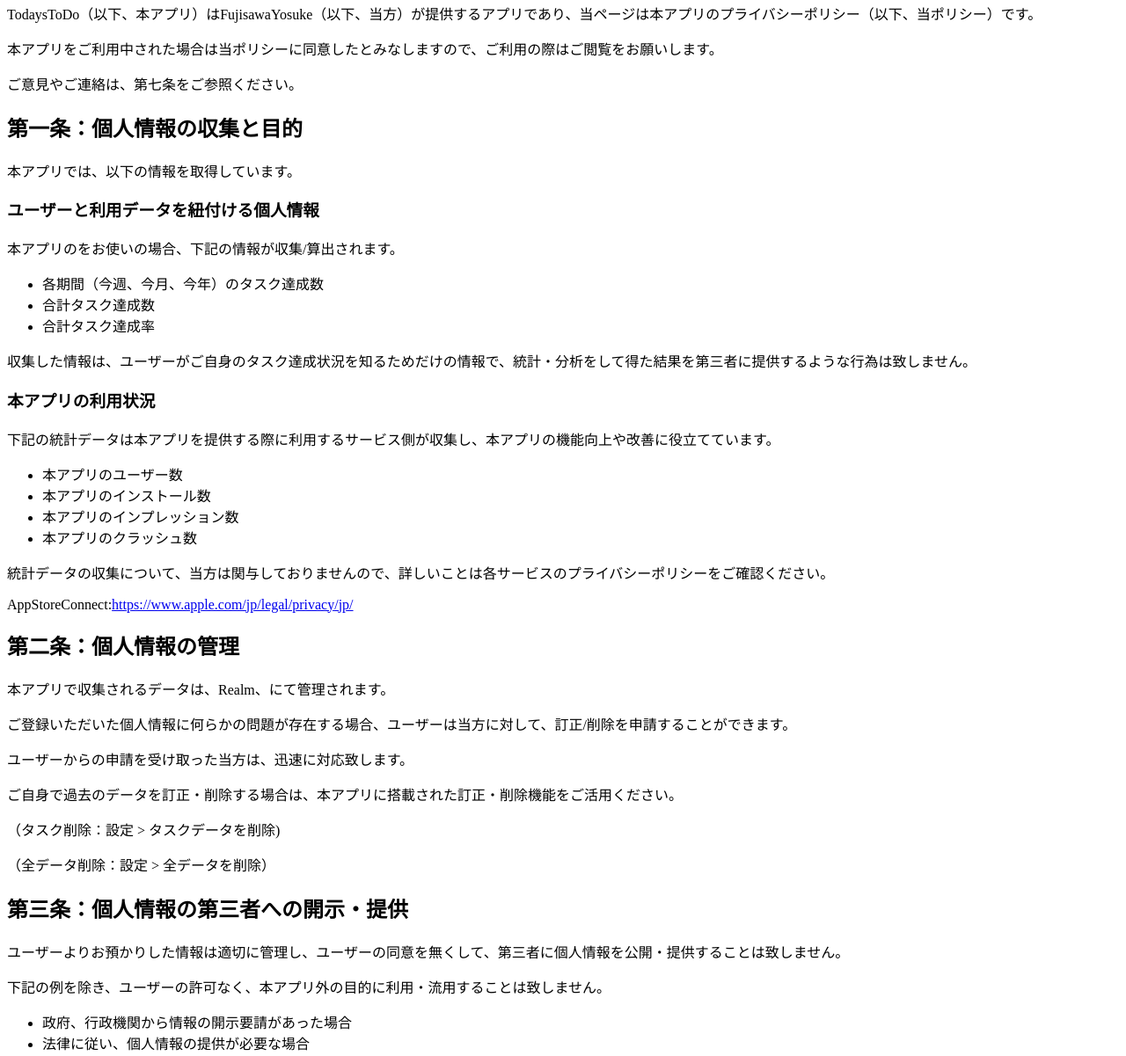
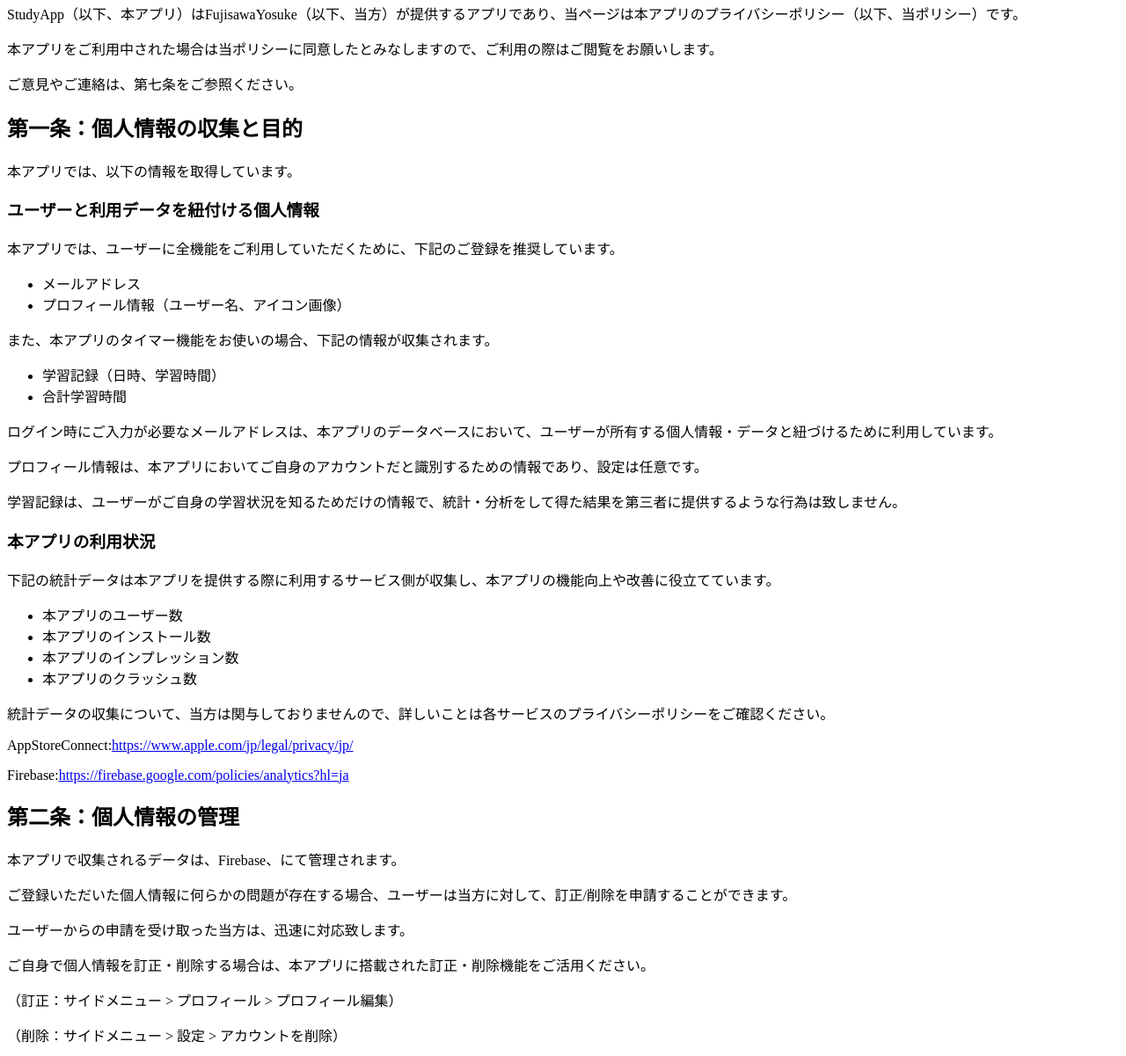
Before and after one commit to CatLuck2/StudyApp-PrivacyPolicy, a plain HTML site: page docs/index.html in a window 1280 px wide. Shown: the part 86-1287 px from the top of the page at 88% size. Drawn offline with Linux system fonts and the light colour scheme.

```diff
--- a/docs/index.html
+++ b/docs/index.html
@@ -6,20 +6,26 @@
         <meta name="viewport" content="width=device-width">
     </head>
     <body>
-        <h1>【TodaysToDo】プライバシーポリシー</h1>
-        <p>TodaysToDo（以下、本アプリ）はFujisawaYosuke（以下、当方）が提供するアプリであり、当ページは本アプリのプライバシーポリシー（以下、当ポリシー）です。</p>
+        <h1>【StudyApp】プライバシーポリシー</h1>
+        <p>StudyApp（以下、本アプリ）はFujisawaYosuke（以下、当方）が提供するアプリであり、当ページは本アプリのプライバシーポリシー（以下、当ポリシー）です。</p>
         <p>本アプリをご利用中された場合は当ポリシーに同意したとみなしますので、ご利用の際はご閲覧をお願いします。</p>
         <p>ご意見やご連絡は、第七条をご参照ください。</p>
         <h2>第一条：個人情報の収集と目的</h2>
         <p>本アプリでは、以下の情報を取得しています。</p>
         <h3>ユーザーと利用データを紐付ける個人情報</h3>
-        <p>本アプリのをお使いの場合、下記の情報が収集/算出されます。</p>
+        <p>本アプリでは、ユーザーに全機能をご利用していただくために、下記のご登録を推奨しています。</p>
         <ul>
-            <li>各期間（今週、今月、今年）のタスク達成数</li>
-            <li>合計タスク達成数</li>
-            <li>合計タスク達成率</li>
+            <li>メールアドレス</li>
+            <li>プロフィール情報（ユーザー名、アイコン画像）</li>
         </ul>
-        <p>収集した情報は、ユーザーがご自身のタスク達成状況を知るためだけの情報で、統計・分析をして得た結果を第三者に提供するような行為は致しません。</p>
+        <p>また、本アプリのタイマー機能をお使いの場合、下記の情報が収集されます。</p>
+        <ul>
+            <li>学習記録（日時、学習時間）</li>
+            <li>合計学習時間</li>
+        </ul>
+        <p>ログイン時にご入力が必要なメールアドレスは、本アプリのデータベースにおいて、ユーザーが所有する個人情報・データと紐づけるために利用しています。</p>
+        <p>プロフィール情報は、本アプリにおいてご自身のアカウントだと識別するための情報であり、設定は任意です。</p>
+        <p>学習記録は、ユーザーがご自身の学習状況を知るためだけの情報で、統計・分析をして得た結果を第三者に提供するような行為は致しません。</p>
         <h3>本アプリの利用状況</h3>
         <p>下記の統計データは本アプリを提供する際に利用するサービス側が収集し、本アプリの機能向上や改善に役立てています。</p>
         <ul>
@@ -30,13 +36,14 @@
         </ul>
         <p>統計データの収集について、当方は関与しておりませんので、詳しいことは各サービスのプライバシーポリシーをご確認ください。</p>
         <p>AppStoreConnect:<a href="https://www.apple.com/jp/legal/privacy/jp/">https://www.apple.com/jp/legal/privacy/jp/</a></p>
+        <p>Firebase:<a href="https://firebase.google.com/policies/analytics?hl=ja">https://firebase.google.com/policies/analytics?hl=ja</a></p>
         <h2>第二条：個人情報の管理</h2>
-        <p>本アプリで収集されるデータは、Realm、にて管理されます。</p>
+        <p>本アプリで収集されるデータは、Firebase、にて管理されます。</p>
         <p>ご登録いただいた個人情報に何らかの問題が存在する場合、ユーザーは当方に対して、訂正/削除を申請することができます。</p>
         <p>ユーザーからの申請を受け取った当方は、迅速に対応致します。</p>
-        <p>ご自身で過去のデータを訂正・削除する場合は、本アプリに搭載された訂正・削除機能をご活用ください。</p>
-        <p>（タスク削除：設定 > タスクデータを削除)</p>
-        <p>（全データ削除：設定 > 全データを削除）</p>
+        <p>ご自身で個人情報を訂正・削除する場合は、本アプリに搭載された訂正・削除機能をご活用ください。</p>
+        <p>（訂正：サイドメニュー > プロフィール > プロフィール編集）</p>
+        <p>（削除：サイドメニュー > 設定 > アカウントを削除）</p>
         <h2>第三条：個人情報の第三者への開示・提供</h2>
         <p>ユーザーよりお預かりした情報は適切に管理し、ユーザーの同意を無くして、第三者に個人情報を公開・提供することは致しません。</p>
         <p>下記の例を除き、ユーザーの許可なく、本アプリ外の目的に利用・流用することは致しません。</p>
```
